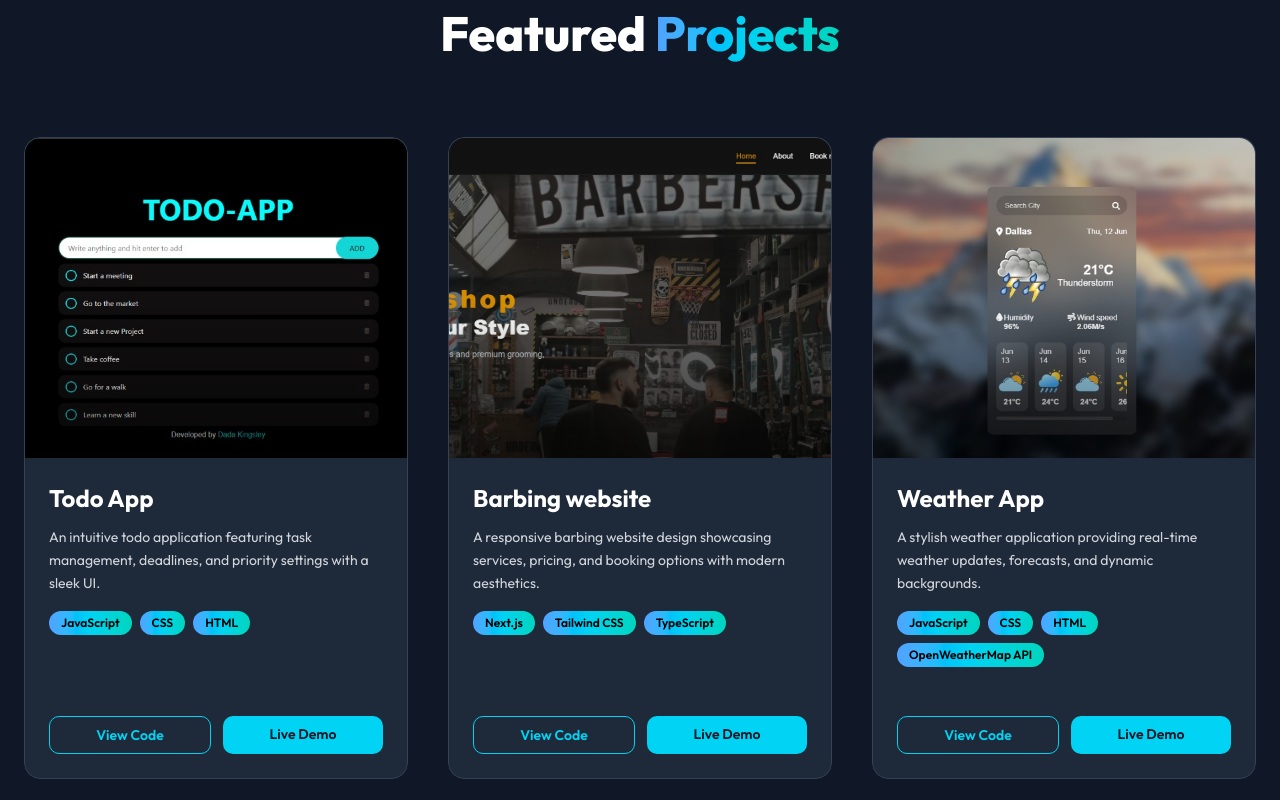
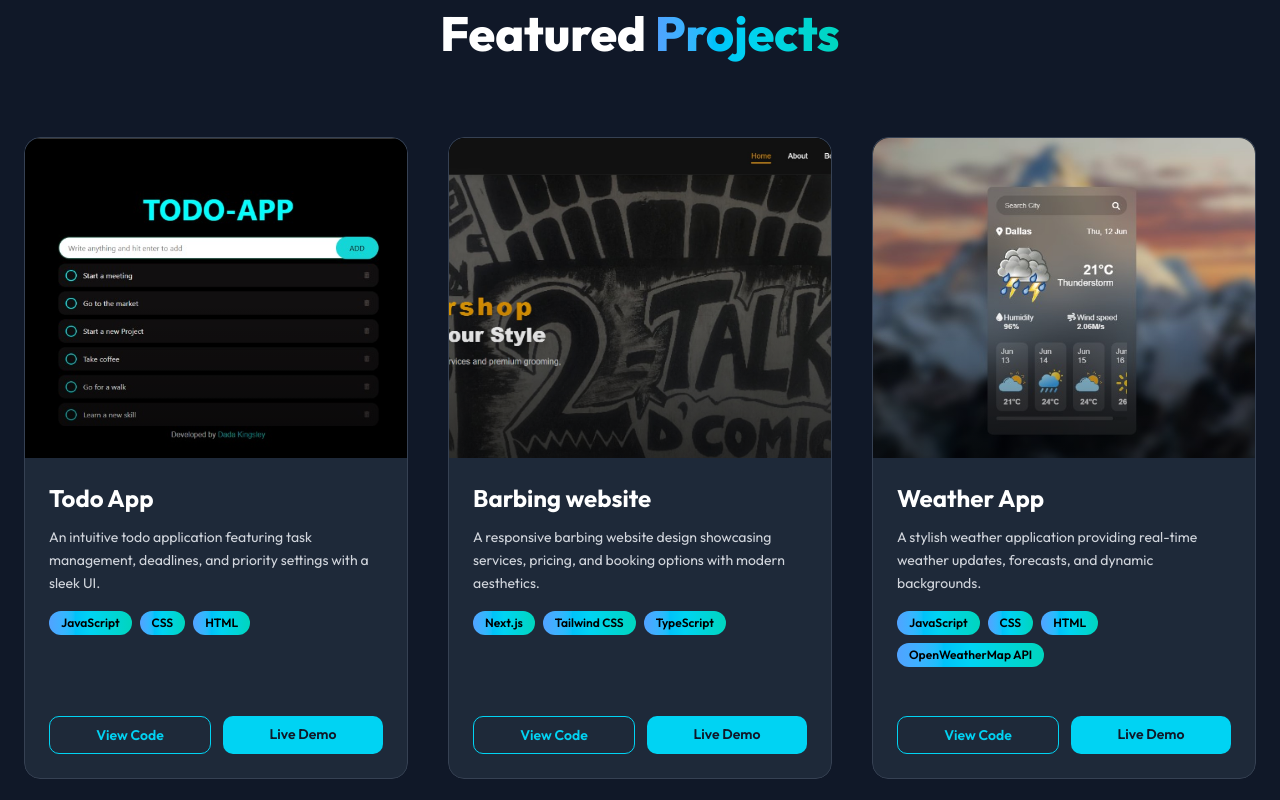
Before and after one commit to King-web-cell-05/kingsleydada-portfolio, a Next.js app: page / in a window 1280 px wide. Shown: the part 2720-3520 px from the top of the page. Built offline with nearby package versions, Linux system fonts and the light colour scheme; a web font is replaced by a local one.

Commit message:
Changed one project image

```diff
--- a/components/projects.tsx
+++ b/components/projects.tsx
@@ -22,7 +22,7 @@ const projects = [
     description:
       "A responsive barbing website design showcasing services, pricing, and booking options with modern aesthetics.",
     technologies: ["Next.js", "Tailwind CSS", "TypeScript"],
-    image: "/2-talk.jpeg",
+    image: "/2-talk-img.jpeg",
     link: "https://github.com/King-web-cell-05/2talk",
     live: "https://house-of-2talk-entertainment.vercel.app",
   },
@@ -106,12 +106,12 @@ export default function ProjectsSection() {
                 whileHover={{ scale: 1.03 }}
               >
                 {/* Project Image */}
-                <div className="relative h-64 md:h-72 lg:h-80 overflow-hidden rounded-t-2xl">
+                <div className="relative h-64 md:h-72 lg:h-80 overflow-hidden rounded-t-2xl bg-black flex items-center justify-center">
                   <Image
                     src={project.image || "/placeholder.svg"}
                     alt={project.title}
                     fill
-                    className="object-cover group-hover:scale-110 transition-transform duration-500"
+                    className="object-cover transition-transform duration-500"
                   />
                   <div className="absolute inset-0 bg-gradient-to-t from-black/70 via-transparent to-transparent opacity-70 group-hover:opacity-50 transition-opacity duration-500" />
                 </div>
```
Also changed, not shown: public/2-talk-img.jpeg (added).
